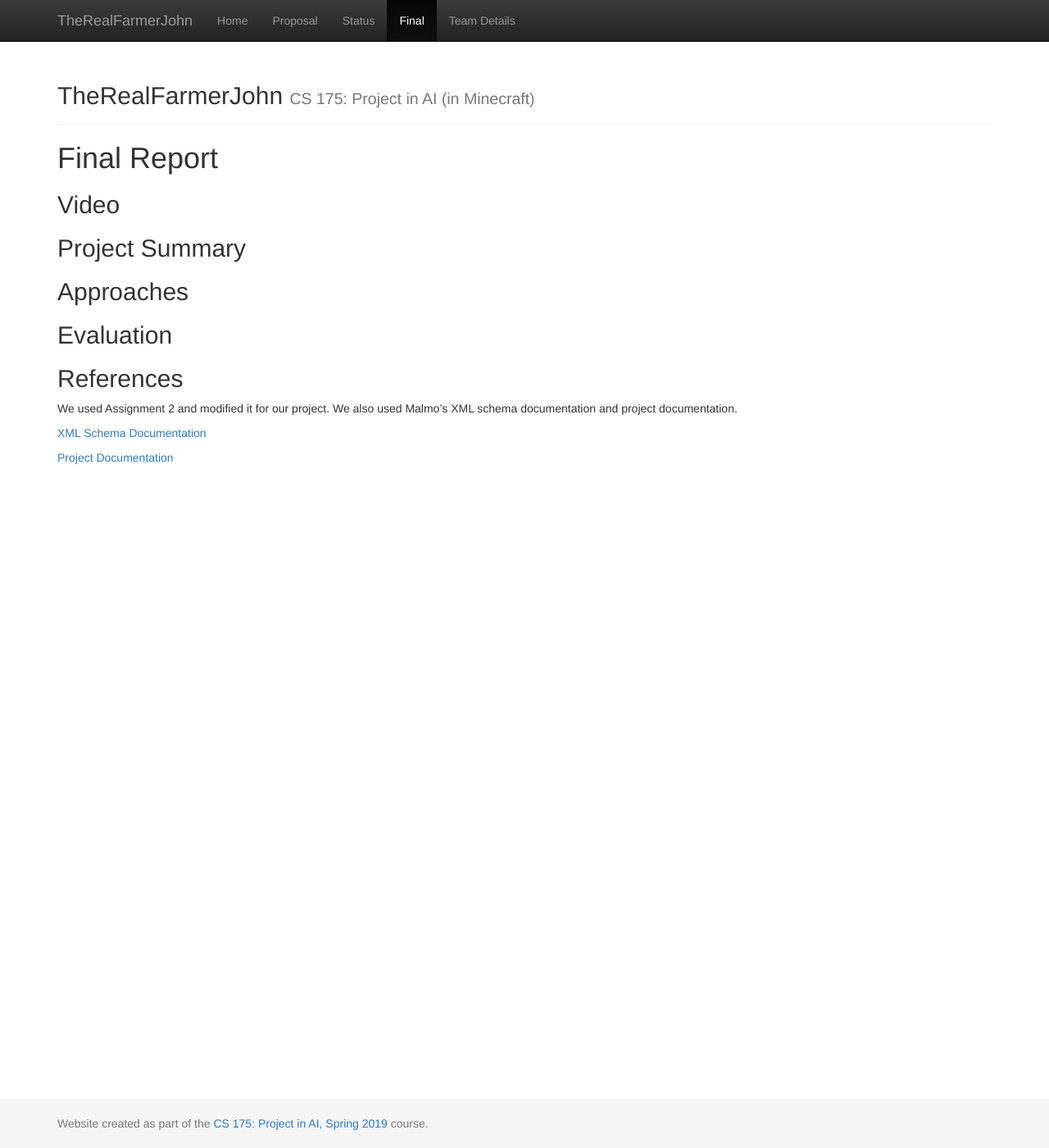
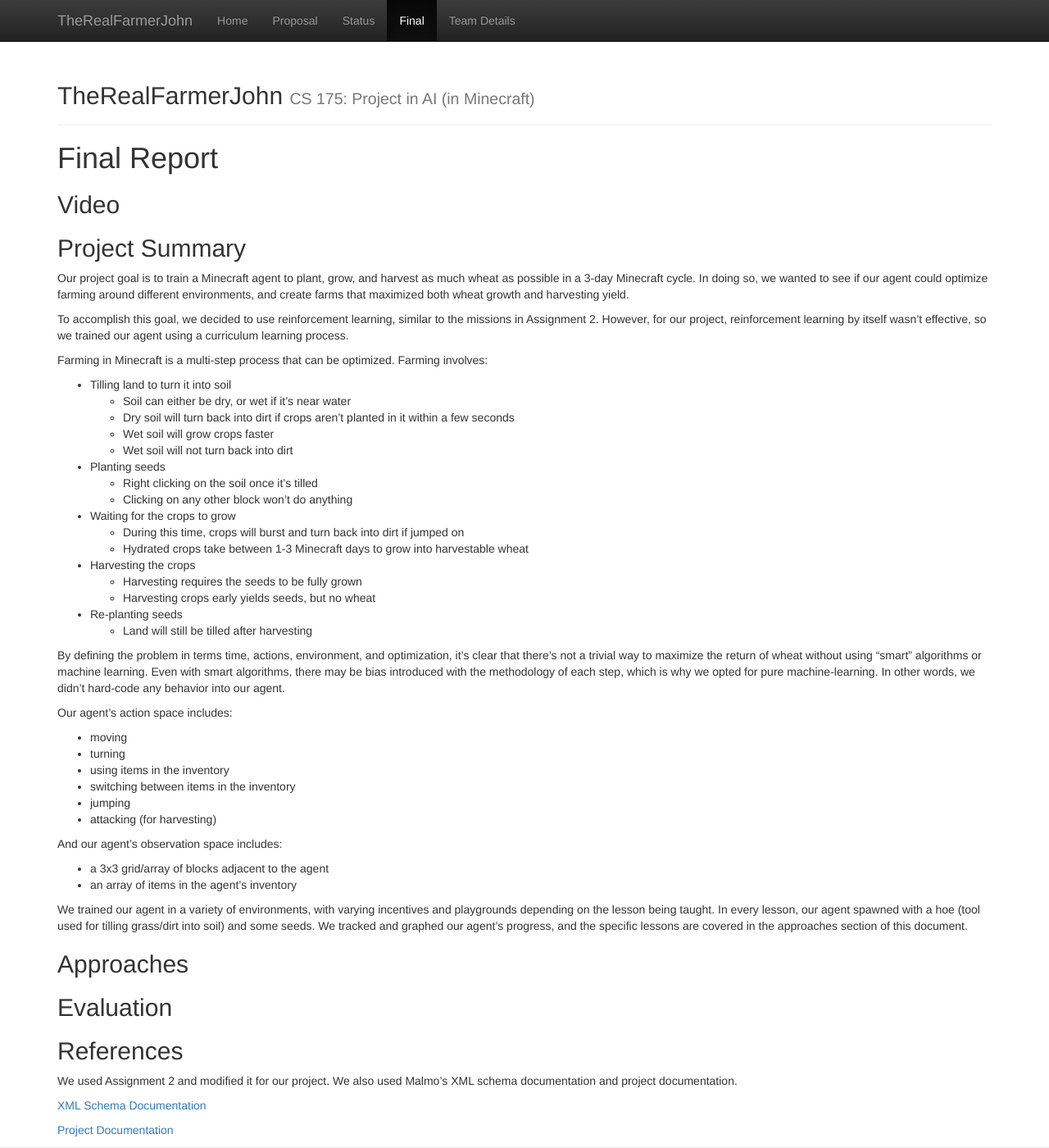
Before and after one commit to erikchomez/TheRealFarmerJohn, a Jekyll site: the page built from docs/final.md, in a window 1280 px wide and 1400 px high. Shown: the whole window at 82% size. Built offline with Jekyll 4.4.1, drawn with Linux system fonts in a browser that asks for light colours.

Commit message:
Update final.md

```diff
--- a/docs/final.md
+++ b/docs/final.md
@@ -8,6 +8,56 @@ title: Final Report
 ## Video
 
 ## Project Summary
+Our project goal is to train a Minecraft agent to plant, grow, and harvest
+as much wheat as possible in a 3-day Minecraft cycle. In doing so, we wanted
+to see if our agent could optimize farming around different environments,
+and create farms that maximized both wheat growth and harvesting yield.
+
+To accomplish this goal, we decided to use reinforcement learning, similar to the missions in Assignment 2.
+However, for our project, reinforcement learning by itself wasn't effective, so
+we trained our agent using a curriculum learning process.
+
+Farming in Minecraft is a multi-step process that can be optimized. Farming involves:
+* Tilling land to turn it into soil
+  * Soil can either be dry, or wet if it's near water
+  * Dry soil will turn back into dirt if crops aren't planted in it within a few seconds
+  * Wet soil will grow crops faster
+  * Wet soil will not turn back into dirt
+* Planting seeds
+  * Right clicking on the soil once it's tilled
+  * Clicking on any other block won't do anything
+* Waiting for the crops to grow
+  * During this time, crops will burst and turn back into dirt if jumped on
+  * Hydrated crops take between 1-3 Minecraft days to grow into harvestable wheat
+* Harvesting the crops
+  * Harvesting requires the seeds to be fully grown
+  * Harvesting crops early yields seeds, but no wheat
+* Re-planting seeds
+  * Land will still be tilled after harvesting
+
+By defining the problem in terms time, actions, environment, and optimization, it's clear that
+there's not a trivial way to maximize the return of wheat without using "smart"
+algorithms or machine learning. Even with smart algorithms, there may be bias
+introduced with the methodology of each step, which is why we opted for pure
+machine-learning. In other words, we didn't hard-code any behavior into our agent.
+
+Our agent's action space includes:
+* moving
+* turning
+* using items in the inventory
+* switching between items in the inventory
+* jumping
+* attacking (for harvesting)
+
+And our agent's observation space includes:
+* a 3x3 grid/array of blocks adjacent to the agent
+* an array of items in the agent's inventory
+
+We trained our agent in a variety of environments, with varying incentives and
+playgrounds depending on the lesson being taught. In every lesson, our agent
+spawned with a hoe (tool used for tilling grass/dirt into soil) and some seeds.
+We tracked and graphed our agent's progress, and the specific lessons are covered
+in the approaches section of this document.
 
 ## Approaches
 
```
